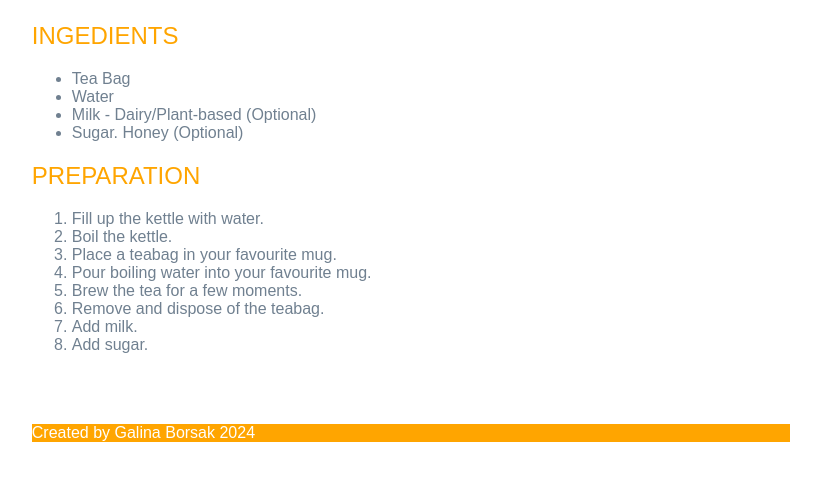
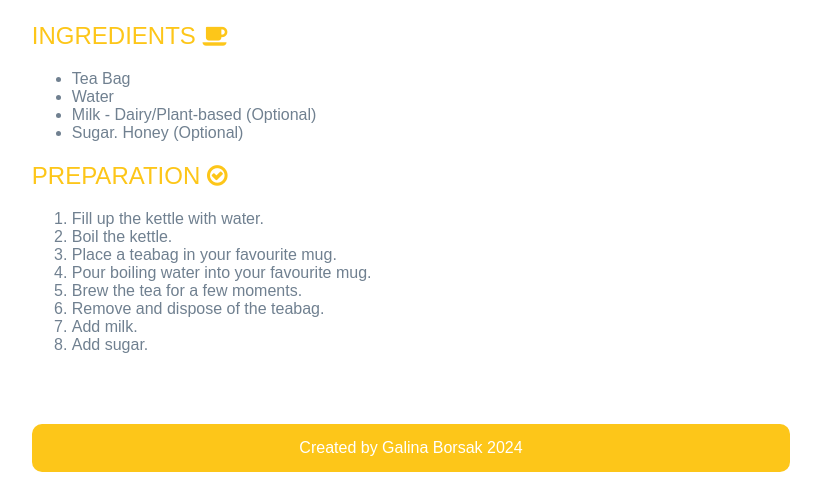
Before and after one commit to HalinaB916/Tea-recepie, a plain HTML site: page index.html in a window 1280 px wide. Shown: the part 868-1356 px from the top of the page, without its empty margins (229-1050 px from the left). Before the commit the page ends 1318 px from the top, so only its background shows below. Drawn offline with Linux system fonts and the light colour scheme.

Commit message:
Added js

```diff
--- a/index.css
+++ b/index.css
@@ -6,10 +6,15 @@ body {
 h1 {
       text-align: center;
       font-size: 300%;
+      color: #FEAC1A;
+}
+
+a {
+      color: #FDC619;
 }
 
 h2 {
-      color: Orange;
+      color: #FDC619;
       text-transform: uppercase;
       font-weight: 100;
 }
@@ -23,8 +28,9 @@ img {
 
 footer {
       margin-top: 70px;
-      background-color: Orange;
+      background-color: #FDC619;
       color: White;
+      border-radius: 10px;
 }
 
 footer p {
--- a/index.html
+++ b/index.html
@@ -4,9 +4,9 @@
 <head>
       <meta charset="utf-8">
       <meta name="viewport" content="width=device-width">
-      <!-- Add your recipe title here -->
       <title>My Recipe</title>
-
+<link href="https://maxcdn.bootstrapcdn.com/font-awesome/4.7.0/css/font-awesome.min.css" rel="stylesheet"
+      type="text/css" />
       <link href="index.css" rel="stylesheet" type="text/css" />
 </head>
 
@@ -26,7 +26,8 @@
 
 
       <section>
-            <h2>Ingedients</h2>
+      <section id="ingredients" onmouseover="ingredientsHover()" onmouseout="ingredientsNormal()">
+            <h2>Ingredients <i class="fa fa-coffee" arial-hidden="true"></i> </h2>
             <ul>
                   <li>Tea Bag</li>
                   <li>Water</li>
@@ -35,8 +36,8 @@
             </ul>
       </section>
 
-      <section>
-            <h2>Preparation</h2>
+<section id="preparation" onmouseover="preparationHover()" onmouseout="preparationNormal()">
+      <h2>preparation <i class="fa fa-check-circle-o" arial-hidden="true" style="font-size: 100%;"></i> </h2>
             <ol>
                   <li>Fill up the kettle with water.</li>
                   <li>Boil the kettle.</li>
@@ -50,12 +51,14 @@
       </section>
 
       <footer>
+            <p>
             Created by Galina Borsak 2024
+            </p>
       </footer>
 </div>
       </header>
 
-      <script src="script.js"></script>
+      <script src="index.js"></script>
 </body>
 
 </html>
```
